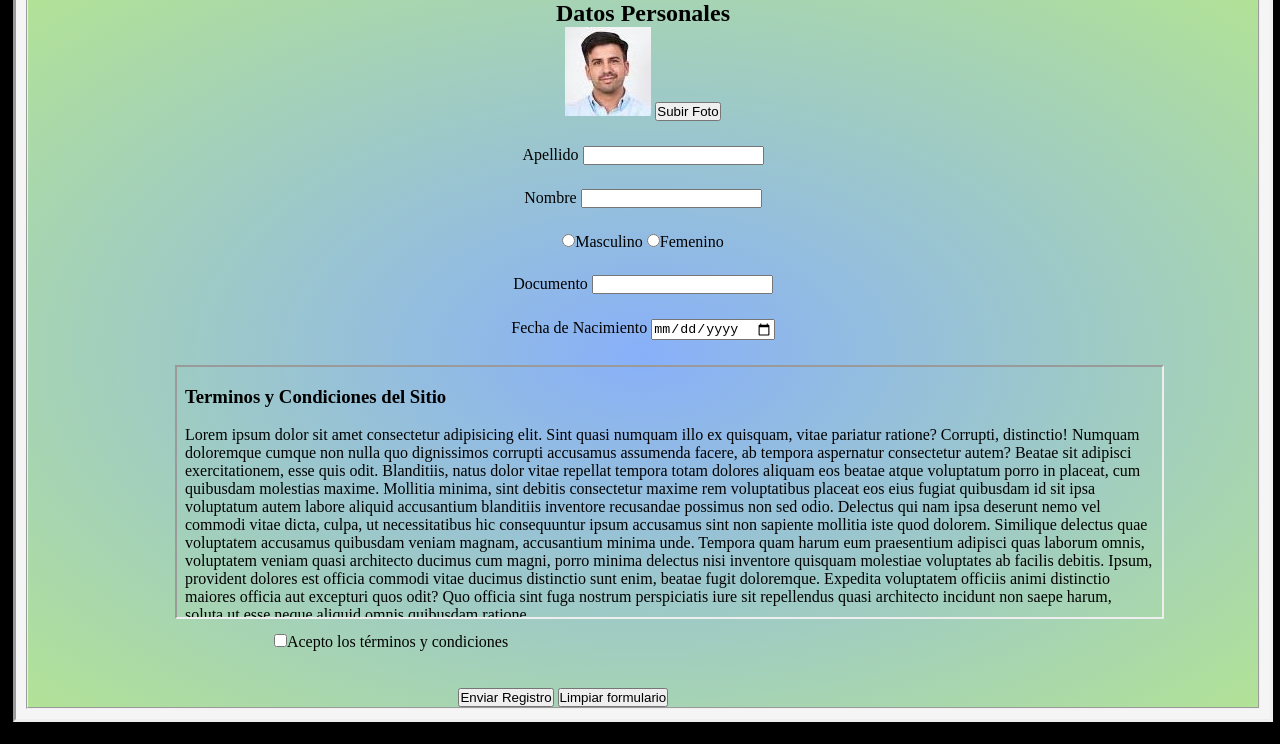
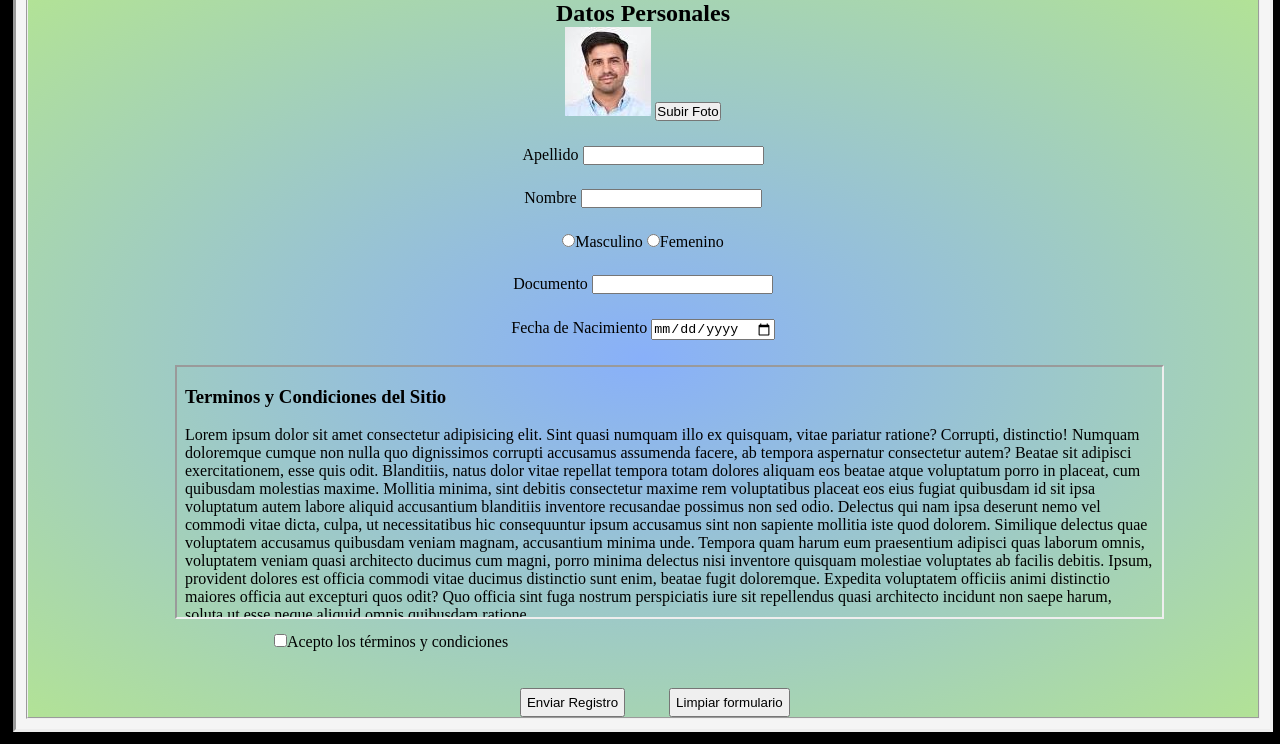
Before and after one commit to caucota/PostasAmericanas, a plain HTML site: page pages/mis_datos.html in a window 1280 px wide. Shown: the part 205-949 px from the top of the page. Drawn offline with Linux system fonts and the light colour scheme; a small style sheet from the web is missing.

```diff
--- a/css/style.css
+++ b/css/style.css
@@ -1109,7 +1109,16 @@
 
 #misDatosBotones{
     margin-top: 3%;
-    padding-left: 35%;
+    padding-left: 40%;
+}
+
+.misDatosBotonIzq{
+    margin-right: 20px;
+    padding: 5px;
+}
+.misDatosBotonDer{
+    margin-left: 20px;
+    padding: 5px;
 }
 
 /* -------------- FIN MIS DATOS  ------------- */
--- a/pages/mis_datos.html
+++ b/pages/mis_datos.html
@@ -69,12 +69,12 @@
                         <div >
                             <iframe class="misDatosFrameTerminos" src="./terminos_y_condiciones.html" frameborder="2" ></iframe>
                             <div id="misDatosCheckAceptar">
-                                <input type="checkbox" name="aceptarterminos" value=aceptotc>Acepto los términos y condiciones
+                                <input class="divCargaDatosText" type="checkbox" name="aceptarterminos" value=aceptotc>Acepto los términos y condiciones
                             </div>
                         </div>
                         <div id="misDatosBotones">
-                            <input type="submit" value="Enviar Registro">
-                            <input type="reset" value="Limpiar formulario">
+                            <input class="misDatosBotonIzq" type="submit" value="Enviar Registro">
+                            <input class="misDatosBotonDer" type="reset" value="Limpiar formulario">
                             <!--Envia la info al archivo que figura en action-->
                         </div>
                     </fieldset>
```
